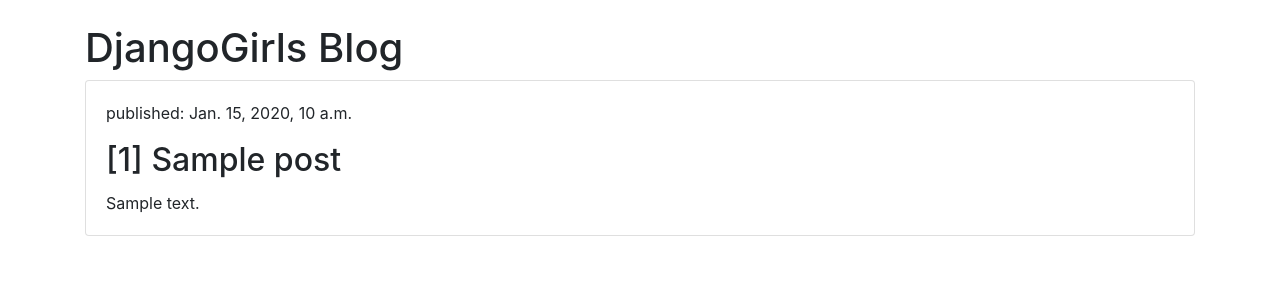
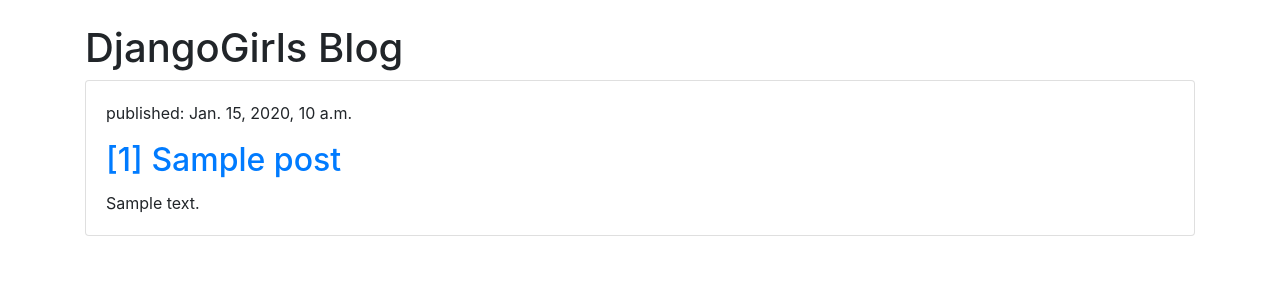
Before and after one commit to Chrisaor/djangogirls-tutorial-8th, a Django app: page / in a window 1280 px wide. Shown: the top 300 px of the page. Run offline with Django 3.2, Linux system fonts and the light colour scheme; tables that the repository leaves empty hold one stand-in row (values such as "Sample post"); some libraries are stand-ins or nearby versions.

Commit message:
하이퍼링크 연결

```diff
--- a/app/templates/blog/post_list.html
+++ b/app/templates/blog/post_list.html
@@ -19,7 +19,7 @@
     <div class="card mb-4">
         <div class="card-body">
             <p>published: {{ post.published_date }}</p>
-            <h2 class="card-title">[{{ post.id }}] {{ post.title }}</h2>
+            <a href="{{ post.id }}"><h2 class="card-title">[{{ post.id }}] {{ post.title }}</h2></a>
             <p class="card-text">{{ post.text|truncatechars:300 }}</p>
         </div>
     </div>
```
